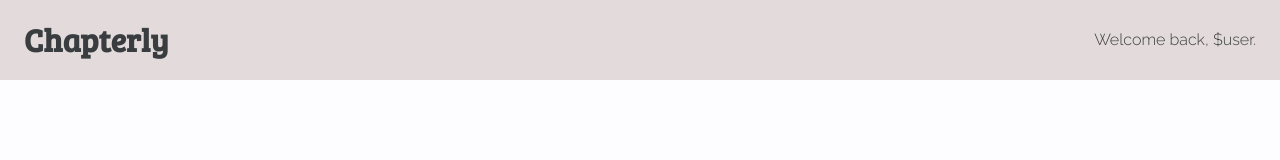
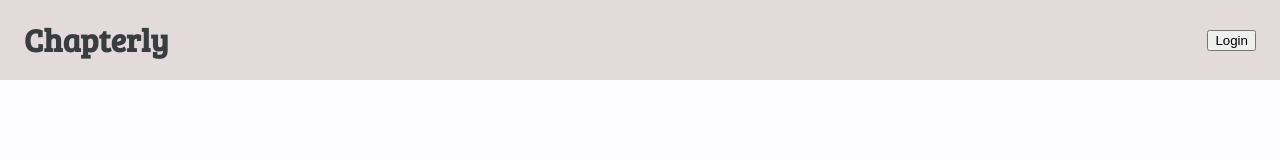
Before and after one commit to chingu-voyages/v9-bears-team-40, a React (Create React App) app: page / in a window 1280 px wide. Shown: the top 160 px of the page. Built offline with nearby package versions, Linux system fonts and the light colour scheme.

Commit message:
create Main

```diff
--- a/src/Components/App.tsx
+++ b/src/Components/App.tsx
@@ -9,6 +9,13 @@ const Wrapper = styled.div`
   flex-direction: column;
   min-height: 100vh;
   width: 100%;
+`;
+
+const Main = styled.main`
+  display: flex;
+  flex-direction: column;
+  flex-grow: 1;
+  padding: 3rem;
 `;
 
 //App state types
@@ -24,6 +31,7 @@ class App extends React.Component<{}, AppState> {
     return (
       <Wrapper>
         <Header />
+        <Main />
       </Wrapper>
     );
   }
--- a/src/Components/Header.tsx
+++ b/src/Components/Header.tsx
@@ -2,7 +2,7 @@ import * as React from "react";
 import styled from "../utils/theme";
 
 //Example styled component
-const Wrapper = styled.div`
+const Wrapper = styled.header`
   align-items: center;
   background-color: ${props => props.theme.colors.fg};
   box-sizing: border-box;
@@ -24,7 +24,7 @@ export const Header: React.FC<HeaderProps> = props => {
   return (
     <Wrapper>
       <h1>Chapterly</h1>
-      <p>Welcome back, $user.</p>
+      <button>Login</button>
     </Wrapper>
   );
 };
```
